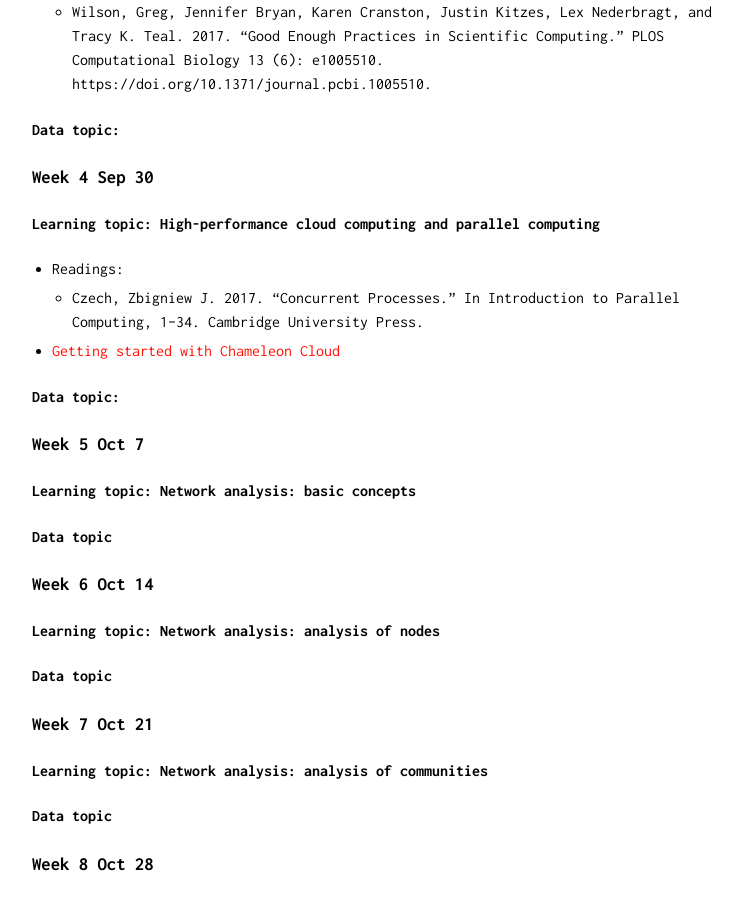
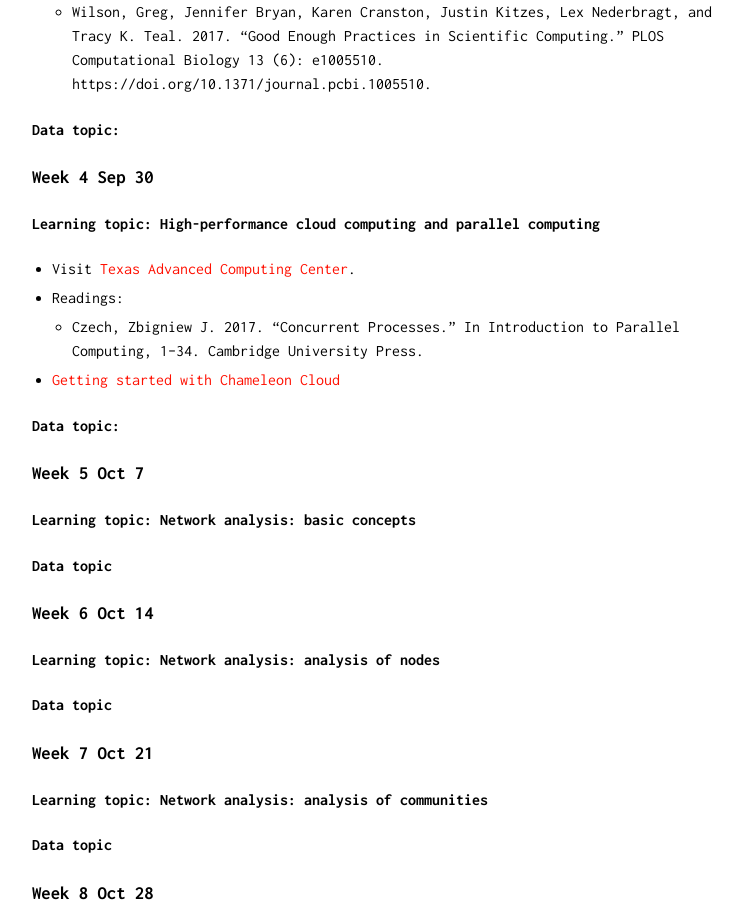
Before and after one commit to Xinjian-Paul-Li/open_data, a Jekyll site: the page built from docs/course_schedule.md, in a window 1280 px wide and 900 px high, scrolled down 1802 px. Shown: the whole window, without its empty margins (238-980 px from the left). Built offline with Jekyll 4.4.1, drawn with Linux system fonts in a browser that asks for light colours; our own code applies the rules of GitHub Pages for plain Markdown files.

Commit message:
update data topic

```diff
--- a/docs/course_schedule.md
+++ b/docs/course_schedule.md
@@ -46,6 +46,7 @@
 
 ### <a name="w4"></a> Week 4 Sep 30
 #### Learning topic: High-performance cloud computing and parallel computing
+- Visit [Texas Advanced Computing Center](https://www.tacc.utexas.edu/).
 - Readings:
 	- Czech, Zbigniew J. 2017. “Concurrent Processes.” In Introduction to Parallel Computing, 1–34. Cambridge University Press.
 
```
